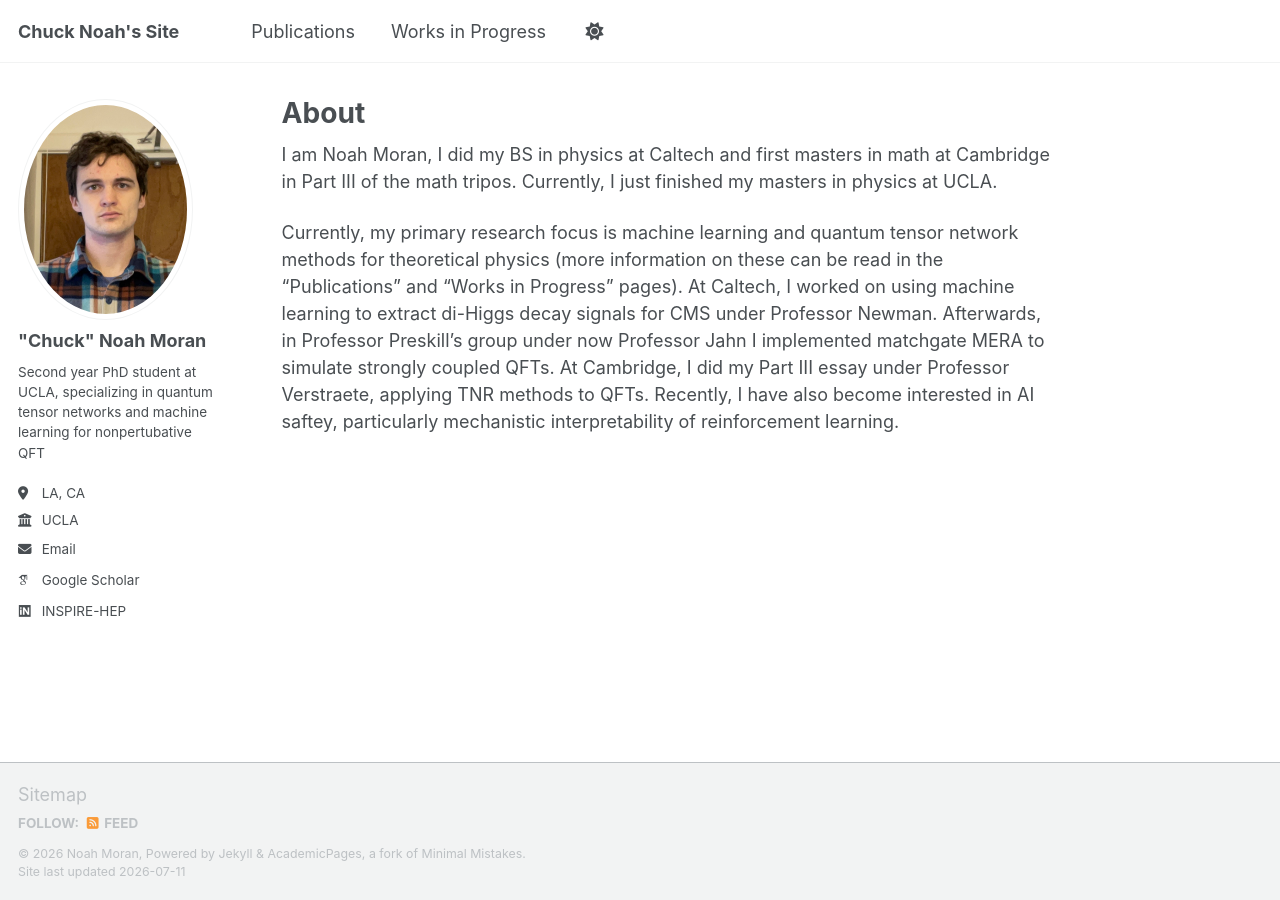
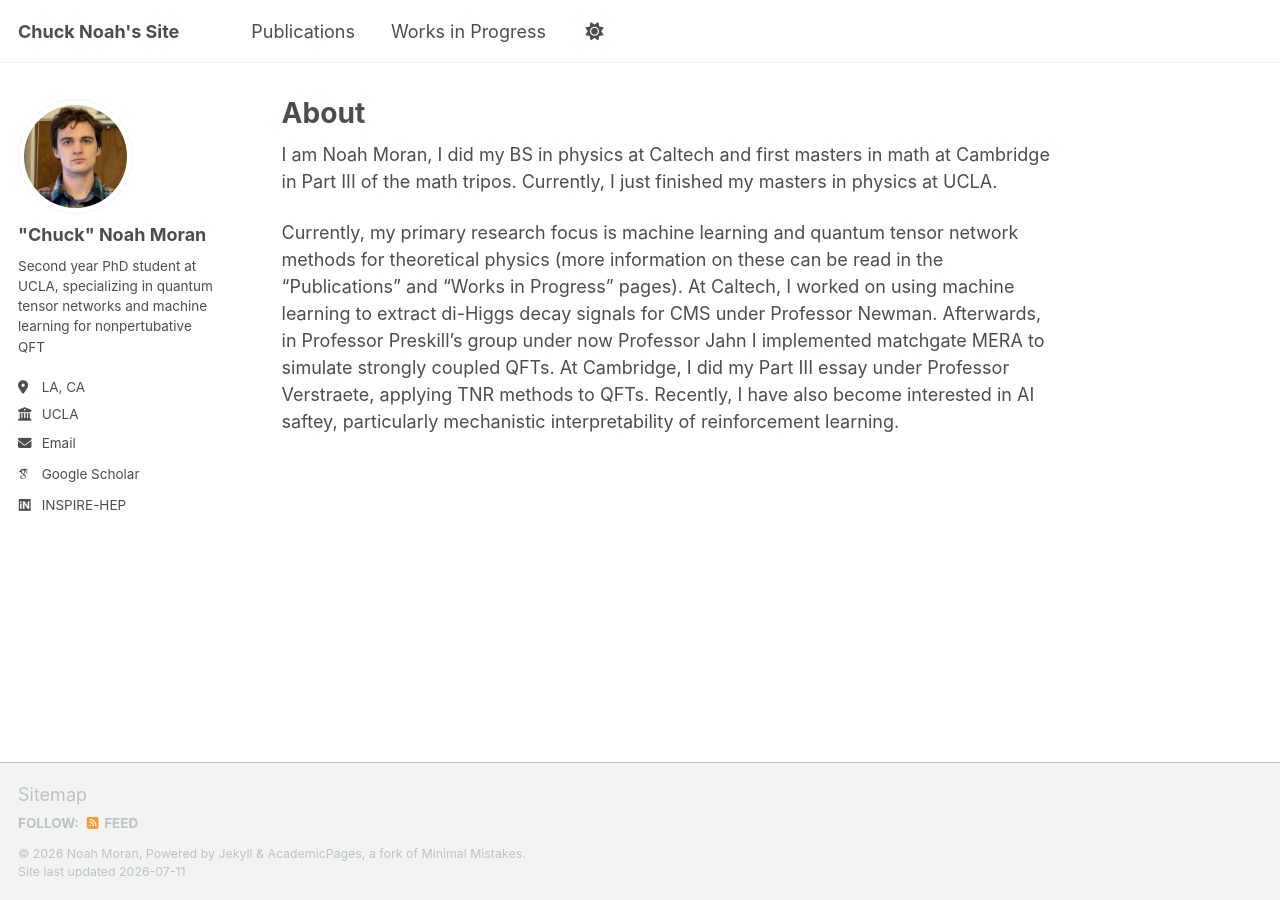
Before and after one commit to chucknoah/chucknoah.github.io, a Jekyll site: the page built from _pages/about.md, in a window 1280 px wide. Built offline with Jekyll 4.4.1, drawn with Linux system fonts in a browser that asks for light colours; some web fonts are replaced; a script bundle is joined from its source files by our own code; library files that are not in the unit come from our copies.

Commit message:
Update _sidebar.scss

```diff
--- a/_sass/layout/_sidebar.scss
+++ b/_sass/layout/_sidebar.scss
@@ -94,10 +94,16 @@
   }
 
   img {
-    max-width: 175px;
+    width: 42px;
+    height: 42px;
+    max-width: 42px;
     border-radius: 50%;
+    object-fit: cover;
 
     @include breakpoint($large) {
+      width: 115px;
+      height: 115px;
+      max-width: 115px;
       padding: 5px;
       border: 1px solid var(--global-border-color);
     }
```
